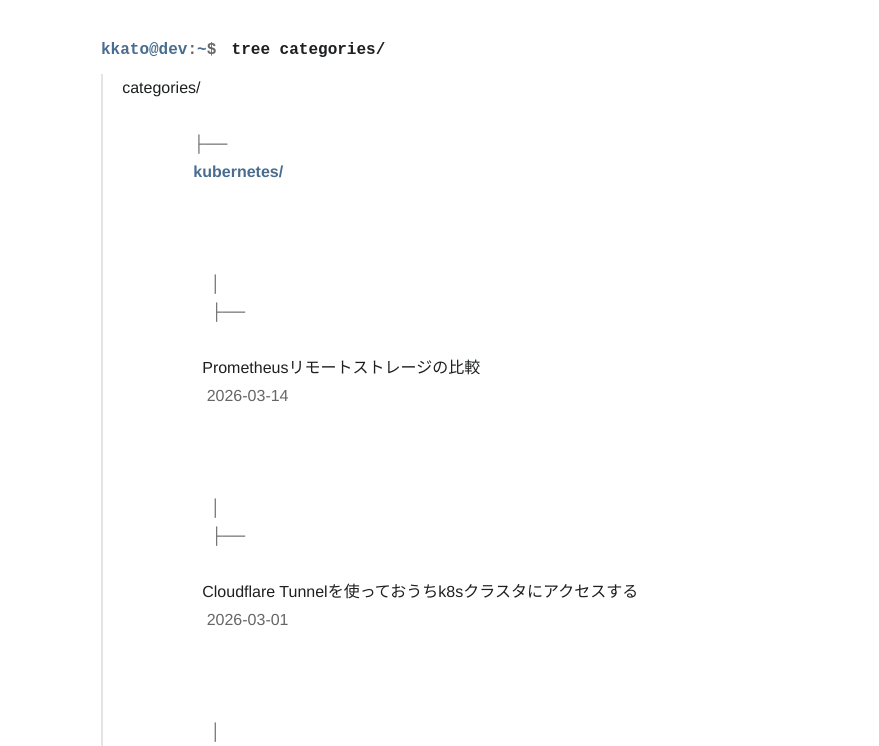
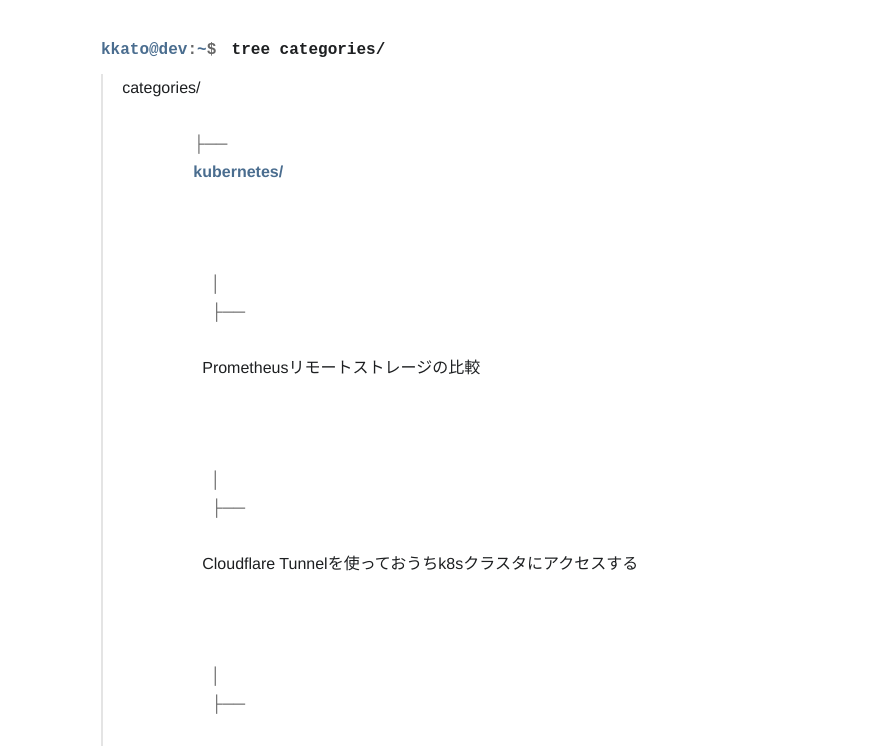
Before and after one commit to kkato/astro-blog, an Astro site: page /categories in a window 1280 px wide. Shown: the part 54-800 px from the top of the page, without its empty margins (199-1078 px from the left). Built offline with nearby package versions, Linux system fonts and the light colour scheme; Astro itself is replaced by a stand-in of ours.

Commit message:
カテゴリ一覧から記事の日付を消す
Co-Authored-By: Claude Opus 5.5 <noreply@anthropic.com>

```diff
--- a/src/pages/categories/index.astro
+++ b/src/pages/categories/index.astro
@@ -1,7 +1,7 @@
 ---
 import Base from "@/layouts/Base.astro";
 import Prompt from "@/components/Prompt.astro";
-import { formatDate, getPosts } from "@/lib/posts";
+import { getPosts } from "@/lib/posts";
 import { categories } from "@/lib/site";
 
 const posts = await getPosts();
@@ -32,7 +32,6 @@ const tree = categories.map((category) => ({
                     {j === categoryPosts.length - 1 ? "└── " : "├── "}
                   </span>
                   <a href={`/posts/${post.id}/`}>{post.data.title}</a>
-                  <span class="dim"> {formatDate(post.data.date)}</span>
                 </p>
               ))}
             </>
```
